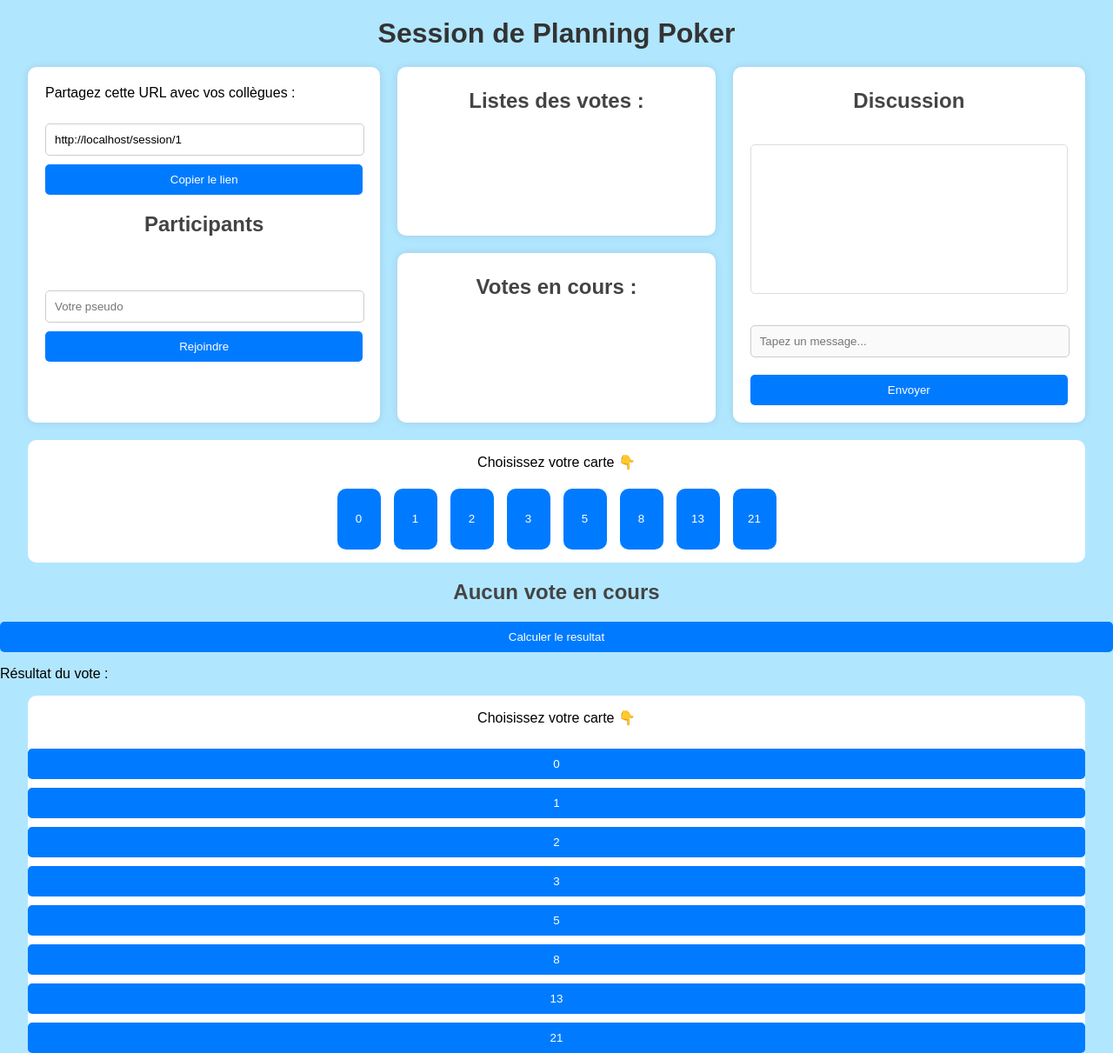
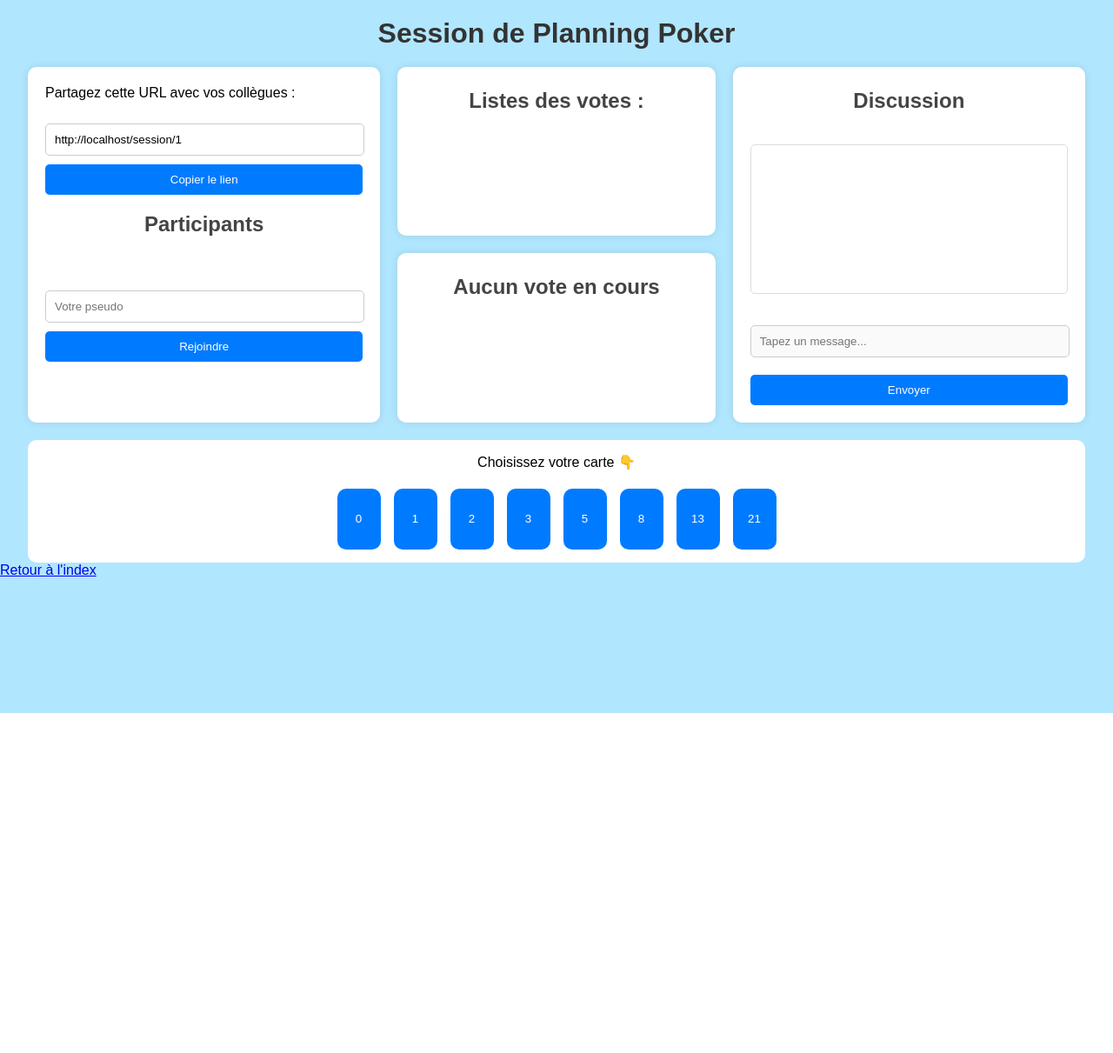
Before and after one commit to The-Leyn/planning_poker, a Flask app: page /session/1 in a window 1280 px wide. Shown: the whole page at 87% size. After the commit the page ends 820 px from the top, so only its background shows below. Run offline with Flask 3, Linux system fonts and the light colour scheme; some libraries are stand-ins or nearby versions.

Commit message:
Add de tous sauf du changement du texte vote actuel pour les users pas admin

```diff
--- a/app.py
+++ b/app.py
@@ -109,7 +109,7 @@ def handle_create_vote(data):
         }
 
         # Notifie tous les utilisateurs de la création du vote
-        emit("new_vote", {"vote_id": vote_id, "title": vote_title}, room=session_id)
+        emit("new_vote", {"vote_id": vote_id, "title": vote_title, "admin_id": rooms[session_id]["admin"]}, room=session_id)
 
     else:
         emit("error", {"message": "Seul l'administrateur peut créer un vote."}, to=user_id)
@@ -142,16 +142,16 @@ def hand_send_vote(data):
         print("Il y a un vote sélectionné")
 
         # Vérifie si "result" est vide
-        if not rooms[session_id]['votes'][actual_vote]["result"]:
-            print("Les votes ne sont pas encore terminés")
+        # if not rooms[session_id]['votes'][actual_vote]["result"]:
+        print("Les votes ne sont pas encore terminés")
 
             # Verifie si l'utilisateur à déjà voté pour le vote
             # if user_id not in rooms[session_id]['votes'][actual_vote]["votes"]:
-            print("L'utilisateur n'a pas encore voté")
-            rooms[session_id]['votes'][actual_vote]["votes"][user_id] = data['cardValue']
+        print("L'utilisateur n'a pas encore voté")
+        rooms[session_id]['votes'][actual_vote]["votes"][user_id] = data['cardValue']
 
-        else:
-            print("Les votes sont terminés")
+        # else:
+        print("Les votes sont terminés")
     else:
         print("Il n'y a pas de vote sélectionné")
         # Vérifie si le vote est bien présent dans la liste des votes
@@ -165,30 +165,35 @@ def handle_reveal_result(data):
     user_id = request.sid  # L'ID du socket de l'utilisateur
     actual_vote = rooms[session_id]["voted"] # Récupère le vote actuel
 
-    # Récupère les notes de chaque user correspondante au vote et calcule la moyenne
-    allVotes = rooms[session_id]['votes'][actual_vote]["votes"]
-    print("allVotes", allVotes)
+    if session_id in rooms and actual_vote and rooms[session_id]["admin"] == user_id:
 
-    averageVote = None
-    vote_values = []  # Liste pour stocker toutes les valeurs
+        # Récupère les notes de chaque user correspondante au vote et calcule la moyenne
+        allVotes = rooms[session_id]['votes'][actual_vote]["votes"]
+        print("allVotes", allVotes)
 
-    # Parcours des votes pour récupérer toutes les valeurs
-    for vote in allVotes.values():
-        print(vote)
-        vote_values.append(vote)  # Ajoute la valeur de chaque vote dans la liste
+        averageVote = None
+        vote_values = []  # Liste pour stocker toutes les valeurs
 
-    # Calcul de la moyenne
-    if vote_values:
-        averageVote = sum(vote_values) / len(vote_values)
-        print("Moyenne des votes:", averageVote)
+        # Parcours des votes pour récupérer toutes les valeurs
+        for vote in allVotes.values():
+            print(vote)
+            vote_values.append(vote)  # Ajoute la valeur de chaque vote dans la liste
+
+        # Calcul de la moyenne
+        if vote_values:
+            averageVote = sum(vote_values) / len(vote_values)
+            print("Moyenne des votes:", averageVote)
+
+            # Vérifie si "result" est vide A ACTIVER POUR NE PAS PERMETRE DE RECALCULER LE RESULT
+            # if not rooms[session_id]['votes'][actual_vote]["result"]:
 
 
-    # if session_id in rooms and actual_vote and rooms[session_id]["admin"] == user_id:
-    #     # Vérifie si "result" est vide
-    #     if not rooms[session_id]['votes'][actual_vote]["result"]:
+            rooms[session_id]['votes'][actual_vote]["result"] = averageVote
+            send(f"RÉSULTAT : {averageVote}", room=session_id)  # Envoie le message uniquement à la room
 
 
-    #         rooms[session_id]['votes'][actual_vote]["result"] =
+    print(rooms[session_id])
+
 
 
 
--- a/static/styles_index.css
+++ b/static/styles_index.css
@@ -159,15 +159,15 @@ ul li {
 #adminControls {
     margin-top: auto;
 }
-
+/*
 #actual-vote {
     text-align: center;
-    /* font-size: 1.2em; */
+    font-size: 1.2em;
     font-weight: bold;
     padding: 15px;
     background: #e3f2fd;
     border-radius: 10px;
-}
+} */
 
 #votesList {
     margin-top: 5px;
--- a/templates/session.html
+++ b/templates/session.html
@@ -1,12 +1,11 @@
 <!DOCTYPE html>
 <html lang="fr">
-
   <head>
     <meta charset="UTF-8" />
     <meta name="viewport" content="width=device-width, initial-scale=1.0" />
     <title>Session {{ session_id }}</title>
     <script src="https://cdnjs.cloudflare.com/ajax/libs/socket.io/4.5.4/socket.io.js"></script>
-    <link rel="stylesheet" type="text/css" href="{{ url_for('static', filename='styles_index.css') }}">
+    <link rel="stylesheet" type="text/css" href="{{ url_for('static', filename='styles_index.css') }}" />
   </head>
 
   <body>
@@ -22,7 +21,6 @@
           <h2>Participants</h2>
           <ul id="userList"></ul>
 
-
           <input type="text" id="username" placeholder="Votre pseudo" />
           <button onclick="joinSession()">Rejoindre</button>
         </div>
@@ -31,14 +29,15 @@
           <div class="millieu-haut">
             <h2>Listes des votes :</h2>
             <ul id="voteList"></ul>
-                    <div id="adminControls" style="display: none">
+            <div class="adminControls" style="display: none">
               <h2>Ajouter un vote à la liste</h2>
               <input type="text" id="voteTitle" placeholder="Titre du vote" />
               <button onclick="createVote()">Créer</button>
             </div>
           </div>
           <div class="millieu-bas">
-                    <h2>Votes en cours :</h2>
+            <h2 id="actual-vote">Aucun vote en cours</h2>
+            <!-- <button onclick="revealResult()">Calculer le resultat</button> -->
           </div>
         </div>
 
@@ -65,27 +64,10 @@
         </div>
       </div>
     </div>
+    <a href="{{ url_for('index') }}">Retour à l'index</a>
   </body>
-
 </html>
 
-
-    <div class="actual-vote">
-      <h2>Aucun vote en cours</h2>
-      <button onclick="revealResult()">Calculer le resultat</button>
-      <p>Résultat du vote :</p>
-    </div>
-    <div class="container-cards">
-      <p>Choisissez votre carte 👇</p>
-      <button onclick="sendVote(0)">0</button>
-      <button onclick="sendVote(1)">1</button>
-      <button onclick="sendVote(2)">2</button>
-      <button onclick="sendVote(3)">3</button>
-      <button onclick="sendVote(5)">5</button>
-      <button onclick="sendVote(8)">8</button>
-      <button onclick="sendVote(13)">13</button>
-      <button onclick="sendVote(21)">21</button>
-    </div>
 <script>
   var socket = io.connect("http://" + document.domain + ":" + location.port);
   var sessionId = "{{ session_id }}";
@@ -121,7 +103,6 @@
     let messagesList = document.getElementById("messages");
     let newMessage = document.createElement("li");
 
-
     newMessage.textContent = msg;
     messagesList.appendChild(newMessage);
   });
@@ -140,7 +121,7 @@
   // Vérifier si l'utilisateur est admin
   socket.on("set_admin", function (data) {
     if (data.admin_id === socket.id) {
-            document.getElementById("adminControls").style.display = "block"; // Affiche le bouton
+      document.querySelector(".adminControls").style.display = "block"; // Affiche le bouton
     }
   });
 
@@ -162,23 +143,48 @@
   socket.on("new_vote", function (data) {
     let voteList = document.getElementById("voteList");
     let listItem = document.createElement("li");
+
+    console.log(data.admin_id, " ", socket.id);
+
+    // Ajout du titre du vote
+    listItem.textContent = data.title;
+
+    if (data.admin_id === socket.id) {
       let chooseBtn = document.createElement("button");
       chooseBtn.textContent = "Lancer le vote";
       chooseBtn.onclick = function () {
-          selectVote(data.vote_id, data.title);
+        selectVote(data.vote_id, data.title, data.admin_id);
       };
-        listItem.textContent = data.title + " (Vote ID: " + data.vote_id + ")";
       listItem.appendChild(chooseBtn);
-        listItem.appendChild(chooseBtn);
+    }
+
     voteList.appendChild(listItem);
   });
 
-      // Pour sélectionner parmis la liste des votes le vote actuel.
-      function selectVote(vote_id, title) {
+  // Pour sélectionner parmi la liste des votes le vote actuel.
+  function selectVote(vote_id, title, admin_id) {
     console.log("select vote :", vote_id);
-        let actualVoteTitle = document.querySelector(".actual-vote h2");
+    let actualVoteTitle = document.querySelector("#actual-vote");
     actualVoteTitle.textContent = `Vote en cours : ${title}`;
+
+    if (socket.id === admin_id) {
+      let container = document.querySelector(".millieu-bas");
+
+      // Vérifier si le bouton existe déjà
+      let existingBtn = document.querySelector("#btn-result");
+      if (!existingBtn) {
+        const btnResult = document.createElement("button");
+        btnResult.id = "btn-result"; // Ajouter un ID pour l'identifier
+        btnResult.textContent = "Calculer le résultat";
+        btnResult.onclick = function () {
+          revealResult(vote_id);
+        };
+        container.appendChild(btnResult);
+      }
+    }
+
     socket.emit("select_vote", { session_id: sessionId, vote_id: vote_id, title: title });
+    socket.emit("message", { session_id: sessionId, username: username, message: `A lancé le vote de ${title}` });
   }
 
   // GESTION DES VOTES POUR LES CARDS
@@ -186,14 +192,14 @@
     console.log(value, sessionId);
 
     if (socket.emit("send_vote", { session_id: sessionId, cardValue: value })) {
-          // socket.emit("message", { session_id: sessionId, username: username, message: `À voté !` });
+      socket.emit("message", { session_id: sessionId, username: username, message: `À voté !` });
     }
   }
 
   // GESTION DU RÉSULTAT D'UN VOTE
   function revealResult() {
     console.log();
-        socket.emit("reveal_result", {session_id: sessionId})
+    socket.emit("reveal_result", { session_id: sessionId });
   }
 
   // Gestion des erreurs (ex: si un non-admin essaie de créer un vote)
```
Lines whose indentation alone changed are shown as unchanged.
